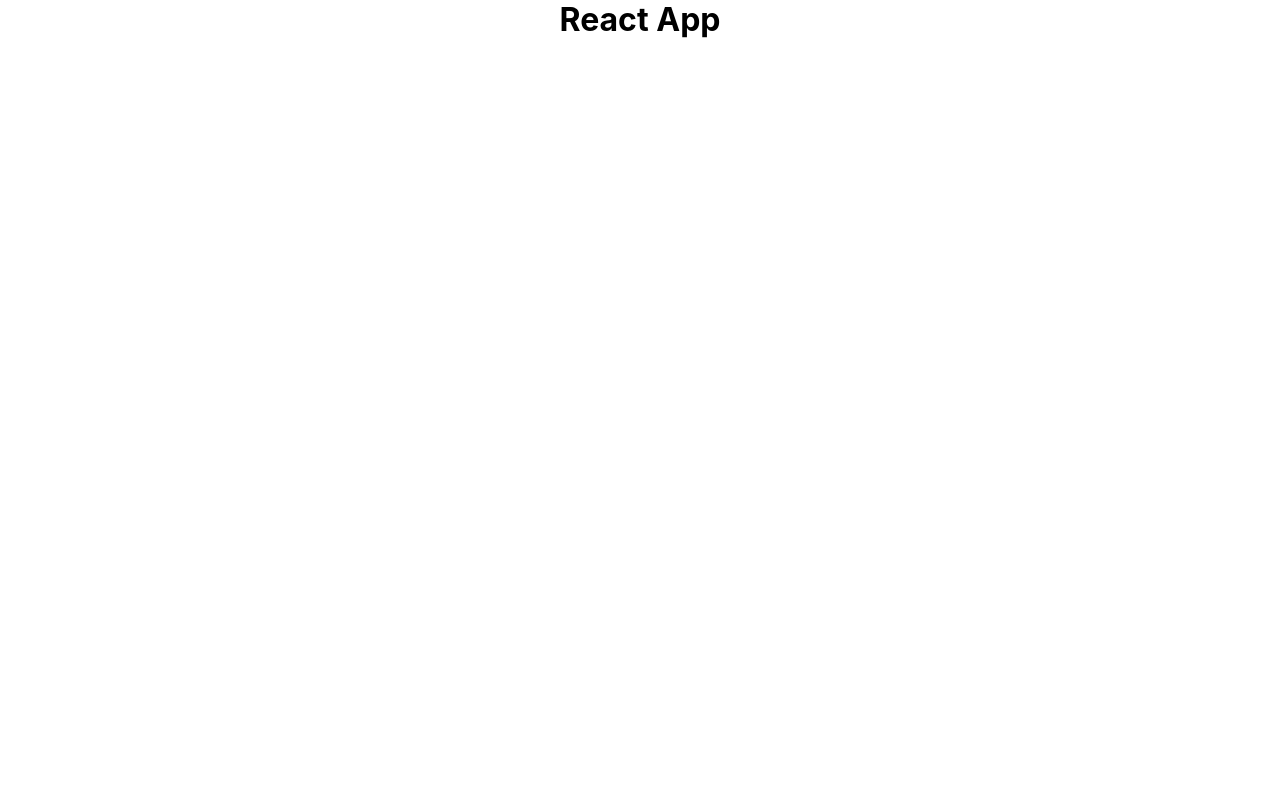
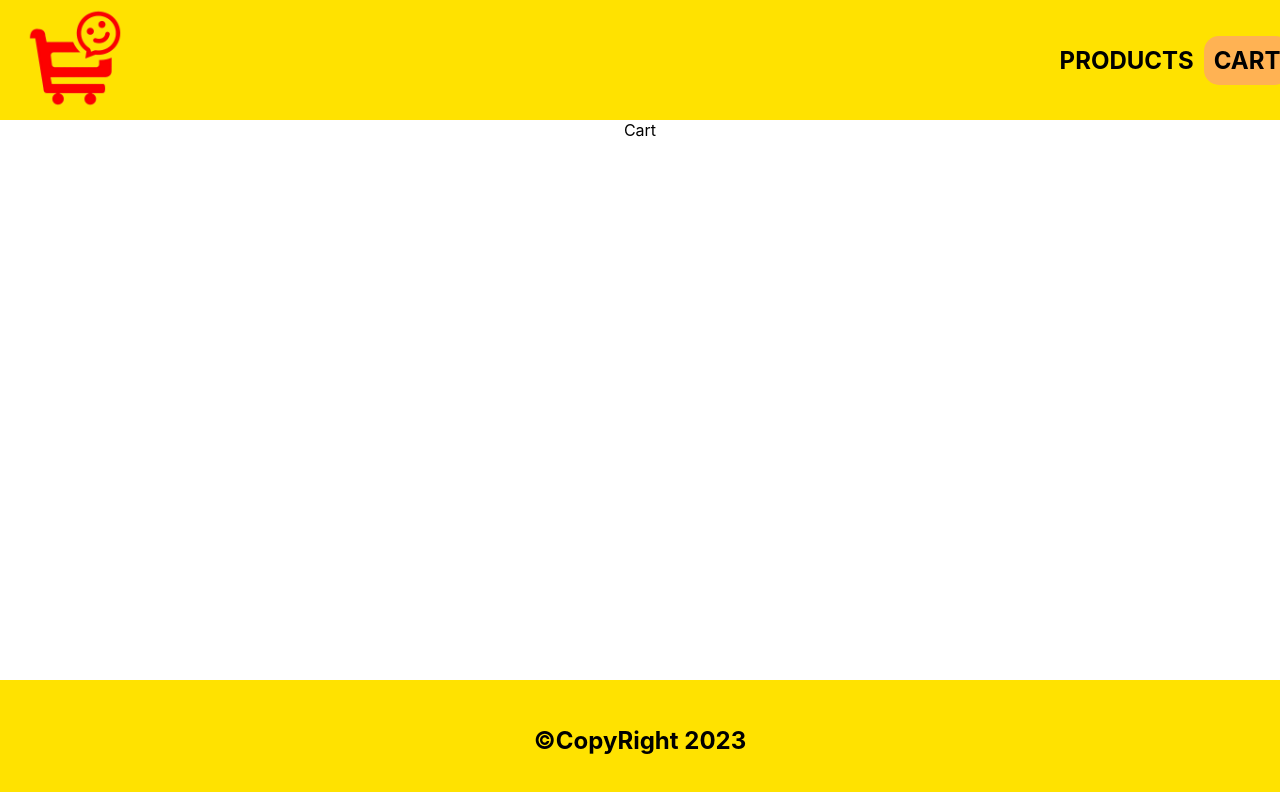
Before and after one commit to dzenankosuta/shopping-cart-2, a React (Create React App) app: page /cart in a window 1280 px wide. Shown: the top 792 px of the page. Built offline with nearby package versions, Linux system fonts and the light colour scheme.

Commit message:
adding header, footer and routing

```diff
--- a/src/App.js
+++ b/src/App.js
@@ -1,9 +1,23 @@
 import "./App.css";
+import { Route, Routes } from "react-router-dom";
+import Footer from "./components/Footer/Footer";
+import Navbar from "./components/Navbar/Navbar";
+import Homepage from "./pages/Homepage/Homepage";
+import Products from "./pages/Products/Products";
+import Cart from "./pages/Cart/Cart";
 
 function App() {
   return (
     <div className="App">
-      <h1>React App</h1>
+      <Navbar />
+      <main style={{ minHeight: "70vh" }}>
+        <Routes>
+          <Route path="/" element={<Homepage />} />
+          <Route path="/products" element={<Products />} />
+          <Route path="/cart" element={<Cart />} />
+        </Routes>
+      </main>
+      <Footer />
     </div>
   );
 }
--- /dev/null
+++ b/src/components/Footer/Footer.css
@@ -0,0 +1,7 @@
+.footer {
+  height: 15vh;
+  background-color: rgb(255, 226, 0);
+  display: flex;
+  align-items: center;
+  justify-content: center;
+}
--- /dev/null
+++ b/src/components/Footer/Footer.js
@@ -0,0 +1,10 @@
+import React from "react";
+import "./Footer.css";
+
+export default function Footer() {
+  return (
+    <footer className="footer">
+      <h2>&copy;CopyRight 2023</h2>
+    </footer>
+  );
+}
--- /dev/null
+++ b/src/components/Navbar/Navbar.css
@@ -0,0 +1,34 @@
+.navbar {
+  height: 15vh;
+  background-color: rgb(255, 226, 0);
+  display: flex;
+  align-items: center;
+  justify-content: space-between;
+}
+
+.links {
+  width: 18%;
+  display: flex;
+  justify-content: space-around;
+}
+
+.logo {
+  width: 150px;
+  height: 100%;
+  padding: 10px;
+}
+
+.activeStyles {
+  padding: 10px;
+  text-decoration: none;
+  background-color: rgb(255, 178, 83);
+  border-radius: 15px;
+  color: #000000;
+}
+
+.classicStyles {
+  padding: 10px;
+  text-decoration: none;
+  border-radius: 15px;
+  color: #000000;
+}
--- /dev/null
+++ b/src/components/Navbar/Navbar.js
@@ -0,0 +1,36 @@
+import React from "react";
+import "./Navbar.css";
+import { NavLink } from "react-router-dom";
+// import logo from "../../assets/images/logo.png";
+
+export default function Navbar() {
+  return (
+    <header className="navbar">
+      <NavLink to={"/"}>
+        <img
+          src={require("../../assets/images/logo.png")}
+          alt="logo"
+          className="logo"
+        />
+      </NavLink>
+      <div className="links">
+        <NavLink
+          to={"/products"}
+          className={({ isActive }) =>
+            isActive ? "activeStyles" : "classicStyles"
+          }
+        >
+          <h2>PRODUCTS</h2>
+        </NavLink>
+        <NavLink
+          to={"/cart"}
+          className={({ isActive }) =>
+            isActive ? "activeStyles" : "classicStyles"
+          }
+        >
+          <h2>CART</h2>
+        </NavLink>
+      </div>
+    </header>
+  );
+}
--- /dev/null
+++ b/src/pages/Cart/Cart.js
@@ -0,0 +1,5 @@
+import React from "react";
+
+export default function Cart() {
+  return <div>Cart</div>;
+}
--- /dev/null
+++ b/src/pages/Homepage/Homepage.js
@@ -0,0 +1,5 @@
+import React from "react";
+
+export default function Homepage() {
+  return <div>Homepage</div>;
+}
--- /dev/null
+++ b/src/pages/Products/Products.js
@@ -0,0 +1,5 @@
+import React from "react";
+
+export default function Products() {
+  return <div>Products</div>;
+}
```
Also changed, not shown: src/assets/images/logo.png (added), src/pages/Cart/Cart.css (added), src/pages/Homepage/Homepage.css (added), src/pages/Products/Products.css (added).
